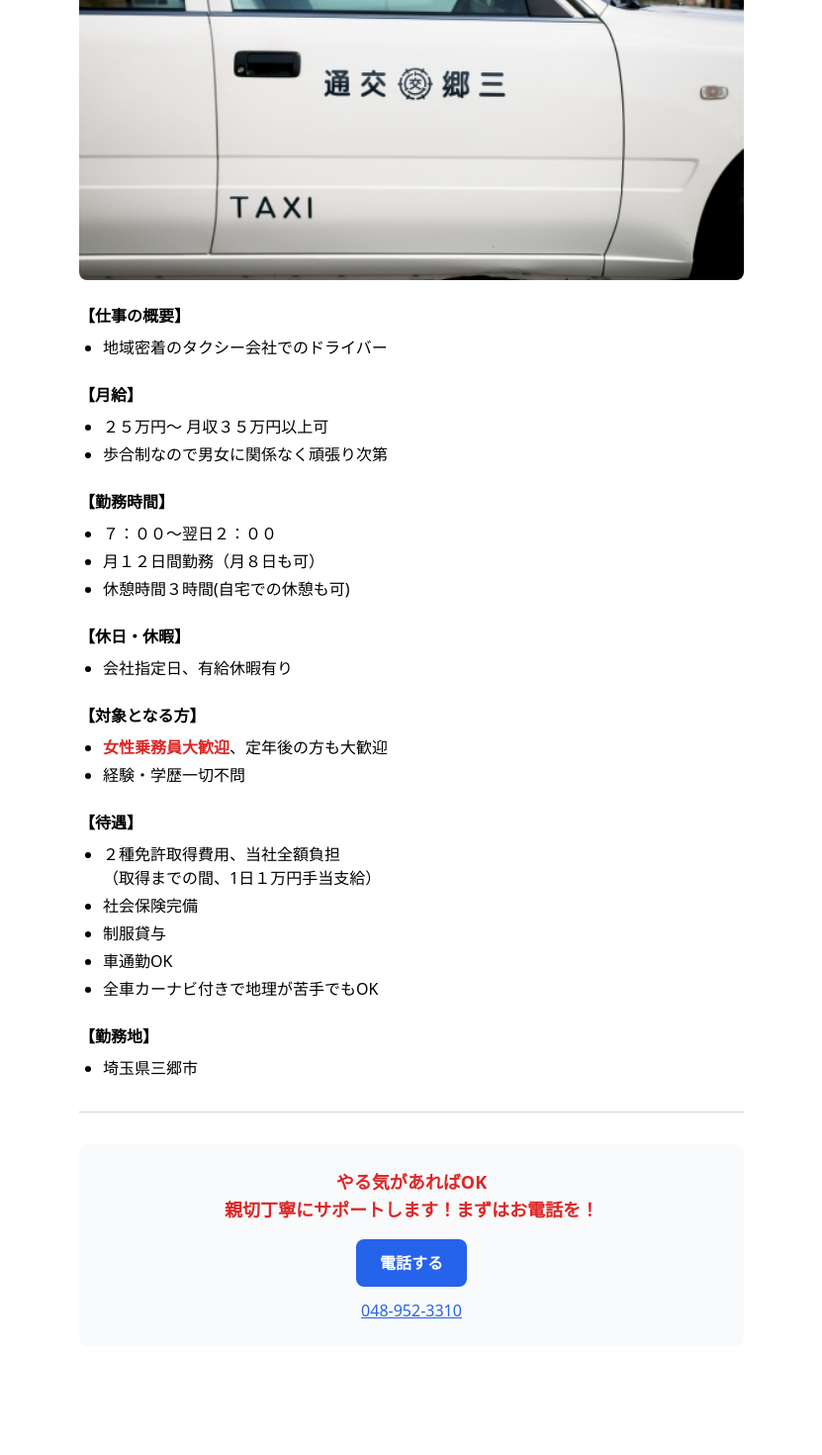
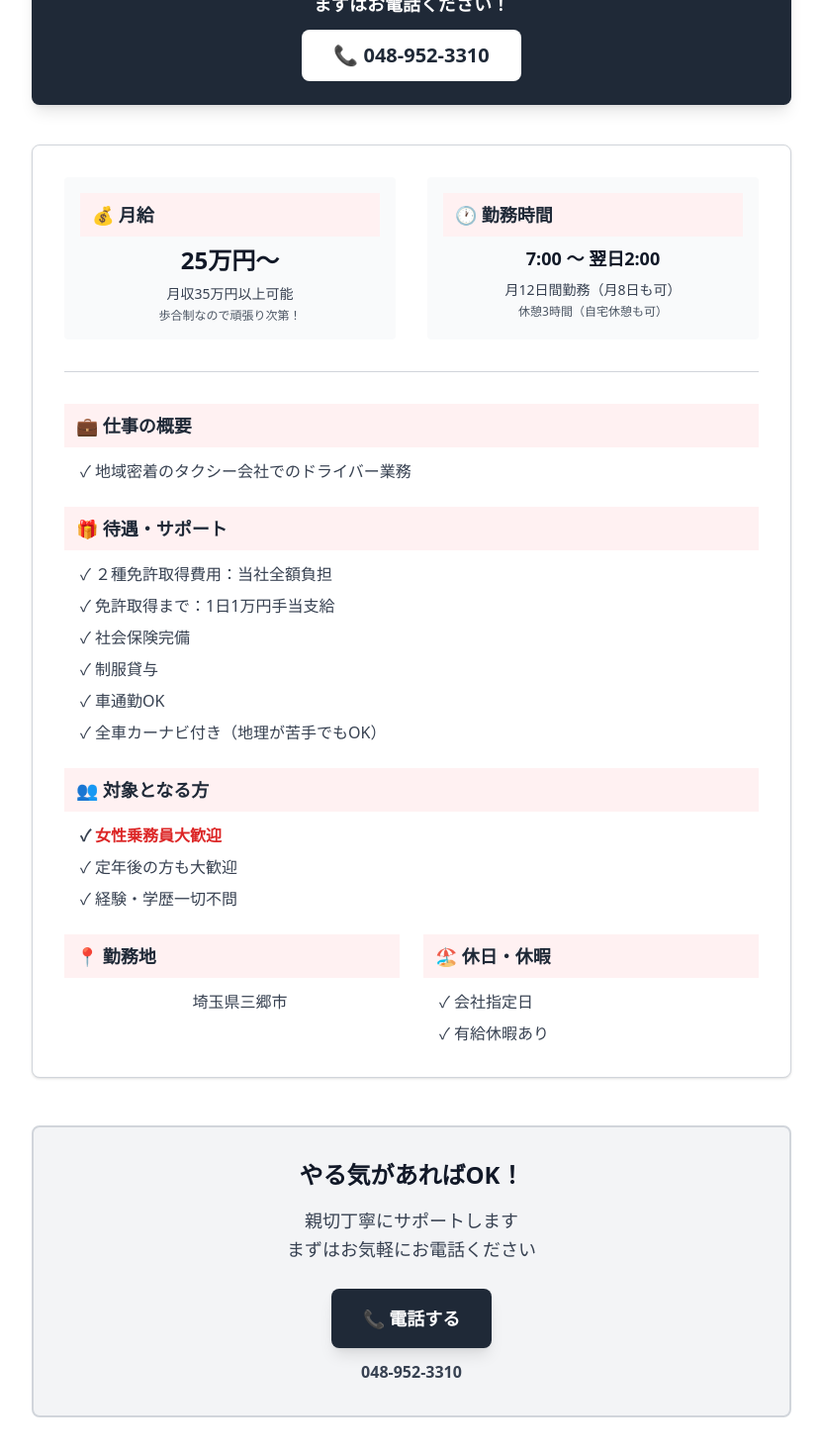
Before and after one commit to iitenkida7/misato-taxi.jp, a Nuxt app in the folder nuxt/: page /recruit in a window 1280 px wide. Shown: the part 514-1984 px from the top of the page at 99% size, without its empty margins (224-1055 px from the left). Before the commit the page ends 1906 px from the top, so only its background shows below. Built offline with nearby package versions, Linux system fonts and the light colour scheme.

Commit message:
recruitページ改善

```diff
--- a/nuxt/pages/recruit.vue
+++ b/nuxt/pages/recruit.vue
@@ -1,89 +1,120 @@
 <template>
   <div>
     <Header />
-    <main role="main" class="pt-20 px-4 pb-8">
-      <div class="max-w-2xl mx-auto">
-        <h2 class="text-2xl font-bold mb-4">求人</h2>
-        <hr class="border-gray-300 mb-6" />
-        <h3 class="text-xl font-bold mb-2 bg-rose-50 py-2 px-3">タクシードライバー大募集</h3>
-        <p class="mb-4 text-gray-700">全車カーナビ付（経験不問）</p>
-        <img class="w-full mb-6 rounded-lg" src="/image/taxi.jpg" />
+    <main role="main" class="pt-20 px-4 pb-12">
+      <div class="max-w-3xl mx-auto">
+        <!-- Header Section with Background Image -->
+        <div class="mb-10 relative h-64 rounded-lg overflow-hidden shadow-lg" style="background-image: url('/image/taxi.jpg'); background-size: cover; background-position: center;">
+          <!-- Overlay for text readability -->
+          <div class="absolute inset-0 bg-black bg-opacity-20"></div>
+          <!-- Text content with background box -->
+          <div class="relative h-full flex flex-col justify-center items-center">
+            <div class="bg-white bg-opacity-95 px-8 py-6 rounded-lg max-w-xl">
+              <h1 class="text-4xl font-bold mb-4 text-center text-gray-900">タクシードライバー大募集</h1>
+              <p class="text-center text-lg text-gray-700 font-semibold mb-2">経験不問・全車カーナビ付き</p>
+              <p class="text-center font-bold text-lg text-gray-900">女性乗務員大歓迎！</p>
+            </div>
+          </div>
+        </div>
 
+        <!-- Call to Action Banner -->
+        <div class="bg-gray-800 text-white p-6 rounded-lg mb-10 text-center shadow-lg">
+          <p class="text-lg font-bold mb-3">
+            まずはお電話ください！
+          </p>
+          <a
+            class="inline-block bg-white text-gray-800 font-bold py-3 px-8 rounded-lg hover:bg-gray-100 transition text-xl"
+            href="tel:048-952-3310"
+          >
+            📞 048-952-3310
+          </a>
+        </div>
+
+        <!-- Main Info Card -->
+        <div class="bg-white border border-gray-300 p-8 rounded-lg shadow mb-10">
+          <!-- Salary & Hours -->
+          <div class="grid grid-cols-1 md:grid-cols-2 gap-8 pb-8 border-b border-gray-300 mb-8">
+            <div class="bg-gray-50 p-4 rounded">
+              <h3 class="text-lg font-bold text-gray-800 mb-2">💰 月給</h3>
+              <p class="text-2xl font-bold text-gray-900 mb-2">25万円〜</p>
+              <p class="text-sm text-gray-700">月収35万円以上可能</p>
+              <p class="text-xs text-gray-600 mt-1">歩合制なので頑張り次第！</p>
+            </div>
+            <div class="bg-gray-50 p-4 rounded">
+              <h3 class="text-lg font-bold text-gray-800 mb-2">🕐 勤務時間</h3>
+              <p class="text-lg font-bold text-gray-900 mb-2">7:00 〜 翌日2:00</p>
+              <p class="text-sm text-gray-700">月12日間勤務（月8日も可）</p>
+              <p class="text-xs text-gray-600 mt-1">休憩3時間（自宅休憩も可）</p>
+            </div>
+          </div>
+
+          <!-- Job Details -->
           <div class="space-y-6">
             <div>
-            <h4 class="font-bold mb-2">【仕事の概要】</h4>
-            <ul class="list-disc ml-6 space-y-1">
-              <li>地域密着のタクシー会社でのドライバー</li>
+              <h3 class="text-lg font-bold text-gray-800 mb-3">💼 仕事の概要</h3>
+              <ul class="list-none space-y-2 ml-4">
+                <li class="text-gray-700">✓ 地域密着のタクシー会社でのドライバー業務</li>
               </ul>
             </div>
 
             <div>
-            <h4 class="font-bold mb-2">【月給】</h4>
-            <ul class="list-disc ml-6 space-y-1">
-              <li>２５万円〜 月収３５万円以上可</li>
-              <li>歩合制なので男女に関係なく頑張り次第</li>
+              <h3 class="text-lg font-bold text-gray-800 mb-3">🎁 待遇・サポート</h3>
+              <ul class="list-none space-y-2 ml-4">
+                <li class="text-gray-700">✓ ２種免許取得費用：当社全額負担</li>
+                <li class="text-gray-700">✓ 免許取得まで：1日1万円手当支給</li>
+                <li class="text-gray-700">✓ 社会保険完備</li>
+                <li class="text-gray-700">✓ 制服貸与</li>
+                <li class="text-gray-700">✓ 車通勤OK</li>
+                <li class="text-gray-700">✓ 全車カーナビ付き（地理が苦手でもOK）</li>
               </ul>
             </div>
 
             <div>
-            <h4 class="font-bold mb-2">【勤務時間】</h4>
-            <ul class="list-disc ml-6 space-y-1">
-              <li>７：００〜翌日２：００</li>
-              <li>月１２日間勤務（月８日も可）</li>
-              <li>休憩時間３時間(自宅での休憩も可)</li>
+              <h3 class="text-lg font-bold text-gray-800 mb-3">👥 対象となる方</h3>
+              <ul class="list-none space-y-2 ml-4">
+                <li class="text-gray-700 font-semibold">
+                  ✓ <span class="text-red-600 font-bold">女性乗務員大歓迎</span>
+                </li>
+                <li class="text-gray-700">✓ 定年後の方も大歓迎</li>
+                <li class="text-gray-700">✓ 経験・学歴一切不問</li>
               </ul>
             </div>
 
+            <div class="grid grid-cols-1 md:grid-cols-2 gap-6">
               <div>
-            <h4 class="font-bold mb-2">【休日・休暇】</h4>
-            <ul class="list-disc ml-6 space-y-1">
-              <li>会社指定日、有給休暇有り</li>
-            </ul>
+                <h3 class="text-lg font-bold text-gray-800 mb-3">📍 勤務地</h3>
+                <p class="text-gray-700 ml-4">埼玉県三郷市</p>
               </div>
-
               <div>
-            <h4 class="font-bold mb-2">【対象となる方】</h4>
-            <ul class="list-disc ml-6 space-y-1">
-              <li>
-                <span class="text-red-600 font-bold">女性乗務員大歓迎</span>、定年後の方も大歓迎
-              </li>
-              <li>経験・学歴一切不問</li>
-            </ul>
-          </div>
-
-          <div>
-            <h4 class="font-bold mb-2">【待遇】</h4>
-            <ul class="list-disc ml-6 space-y-1">
-              <li>
-                ２種免許取得費用、当社全額負担<br />（取得までの間、1日１万円手当支給）
-              </li>
-              <li>社会保険完備</li>
-              <li>制服貸与</li>
-              <li>車通勤OK</li>
-              <li>全車カーナビ付きで地理が苦手でもOK</li>
-            </ul>
-          </div>
-
-          <div>
-            <h4 class="font-bold mb-2">【勤務地】</h4>
-            <ul class="list-disc ml-6 space-y-1">
-              <li>埼玉県三郷市</li>
+                <h3 class="text-lg font-bold text-gray-800 mb-3">🏖️ 休日・休暇</h3>
+                <ul class="list-none space-y-2 ml-4">
+                  <li class="text-gray-700">✓ 会社指定日</li>
+                  <li class="text-gray-700">✓ 有給休暇あり</li>
                 </ul>
               </div>
             </div>
+          </div>
+        </div>
 
-        <hr class="border-gray-300 my-8" />
-
-        <div class="text-center bg-gray-50 p-6 rounded-lg">
-          <p class="text-red-600 text-lg font-bold mb-4">
-            やる気があればOK<br />親切丁寧にサポートします！まずはお電話を！
+        <!-- Final CTA -->
+        <div class="mt-12 bg-gray-100 p-8 rounded-lg border-2 border-gray-300 text-center">
+          <p class="text-2xl font-bold text-gray-900 mb-4">
+            やる気があればOK！
           </p>
-          <div class="flex flex-col items-center gap-3">
+          <p class="text-lg text-gray-700 mb-6 leading-relaxed">
+            親切丁寧にサポートします<br />
+            まずはお気軽にお電話ください
+          </p>
+          <div class="flex flex-col gap-3 items-center">
             <a
-              class="rounded-lg bg-blue-600 hover:bg-blue-700 text-white font-bold py-3 px-6 btn-tel"
+              class="inline-block rounded-lg bg-gray-800 hover:bg-gray-900 text-white font-bold py-4 px-8 btn-tel text-lg transition shadow-lg"
               href="tel:048-952-3310"
-            >電話する</a>
-            <a href="tel:048-952-3310" class="text-blue-600 hover:text-blue-800 underline">048-952-3310</a>
+            >
+              📞 電話する
+            </a>
+            <p class="text-gray-700">
+              <span class="font-bold">048-952-3310</span>
+            </p>
           </div>
         </div>
       </div>
```
Lines whose indentation alone changed are shown as unchanged.
